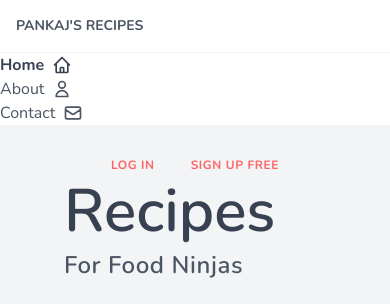
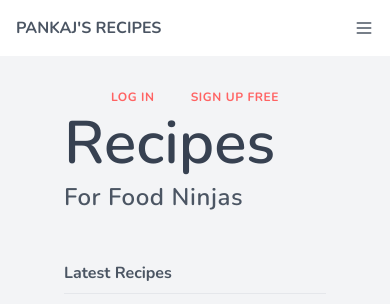
Before and after one commit to p-gurbani/tailwindcss, a website: page public/index.html in a window 390 px wide. Shown: the top 304 px of the page. Drawn offline with nearby package versions, Linux system fonts and the light colour scheme.

Commit message:
Complete frontend design

```diff
--- a/public/index.html
+++ b/public/index.html
@@ -8,19 +8,37 @@
   </head>
   <body class="text-gray-600 font-body">
     <div class="grid md:grid-cols-3">
-      <div class="md:col-span-1">
-        <nav>
-          <div>
-            <h1 class="font-bold uppercase p-4 border-b border-gray-100">
-              <a class="text-sm md:text-lg" href="/">Pankaj's Recipes</a>
+      <div class="md:col-span-1 md:flex md:justify-end">
+        <nav class="text-right w-full">
+          <div
+            class="flex items-center justify-between md:justify-end border-b border-gray-100"
+          >
+            <h1 class="font-bold uppercase p-4">
+              <a class="hover:text-gray-800" href="/">Pankaj's Recipes</a>
             </h1>
+            <div class="px-4 cursor-pointer md:hidden" id="menuToggle">
+              <svg
+                class="w-5 h-5"
+                fill="none"
+                stroke="currentColor"
+                viewBox="0 0 24 24"
+                xmlns="http://www.w3.org/2000/svg"
+              >
+                <path
+                  stroke-linecap="round"
+                  stroke-linejoin="round"
+                  stroke-width="2"
+                  d="M4 6h16M4 12h16M4 18h16"
+                ></path>
+              </svg>
+            </div>
           </div>
-          <ul>
-            <li class="text-gray-700 font-bold">
-              <a class="flex items-center" href="#">
+          <ul class="mt-6 hidden md:block" id="menu">
+            <li class="nav-item nav-active">
+              <a class="flex items-center justify-end" href="#">
                 <span>Home</span>
                 <svg
-                  class="w-5 h-5 ml-2"
+                  class="w-5 h-5 mx-2"
                   fill="none"
                   stroke="currentColor"
                   viewBox="0 0 24 24"
@@ -35,11 +53,11 @@
                 </svg>
               </a>
             </li>
-            <li>
-              <a class="flex items-center" href="#">
+            <li class="nav-item">
+              <a class="flex items-center justify-end" href="#">
                 <span>About</span>
                 <svg
-                  class="w-5 h-5 ml-2"
+                  class="w-5 h-5 mx-2"
                   fill="none"
                   stroke="currentColor"
                   viewBox="0 0 24 24"
@@ -54,11 +72,11 @@
                 </svg>
               </a>
             </li>
-            <li>
-              <a class="flex items-center" href="#">
+            <li class="nav-item">
+              <a class="flex items-center justify-end" href="#">
                 <span>Contact</span>
                 <svg
-                  class="w-5 h-5 ml-2"
+                  class="w-5 h-5 mx-2"
                   fill="none"
                   stroke="currentColor"
                   viewBox="0 0 24 24"
@@ -80,8 +98,16 @@
 
       <main class="px-16 py-6 bg-gray-100 md:col-span-2">
         <div class="flex justify-center md:justify-end">
-          <a class="btn btn-primary text-primary" href="#">Log In</a>
-          <a class="btn btn-primary text-primary ml-3" href="#">Sign Up Free</a>
+          <a
+            class="btn btn-primary text-primary transition ease-out duration-500"
+            href="#"
+            >Log In</a
+          >
+          <a
+            class="btn btn-primary text-primary ml-3 transition ease-out duration-500"
+            href="#"
+            >Sign Up Free</a
+          >
         </div>
 
         <header>
@@ -100,7 +126,7 @@
             class="mt-8 grid grid-cols-1 sm:grid-cols-2 lg:grid-cols-3 gap-10"
           >
             <!-- Cards go here -->
-            <div class="card">
+            <div class="card hover:shadow-xl">
               <img
                 class="w-full h-36 sm:h-48 object-cover"
                 src="https://yupitsvegan.com/wp-content/uploads/2020/05/hearty-vegetable-stew-2.jpg"
@@ -131,7 +157,7 @@
               </div>
             </div>
 
-            <div class="card">
+            <div class="card hover:shadow-xl">
               <img
                 class="w-full h-36 sm:h-48 object-cover"
                 src="https://hot-thai-kitchen.com/wp-content/uploads/2021/11/chili-garlic-noodles-blog.jpg"
@@ -160,7 +186,7 @@
               </div>
             </div>
 
-            <div class="card">
+            <div class="card hover:shadow-xl">
               <img
                 class="w-full h-36 sm:h-48 object-cover"
                 src="https://images.media-allrecipes.com/userphotos/8146947.jpg"
@@ -201,7 +227,7 @@
 
           <div class="flex justify-center">
             <div
-              class="btn bg-secondary-200 text-secondary-100 py-1 px-2 text-center"
+              class="btn bg-secondary-200 text-secondary-100 py-1 px-2 text-center hover:shadow-inner transform hover:scale-110 hover:bg-opacity-50 transition ease-in-out duration-300"
             >
               Load more
             </div>
@@ -209,5 +235,6 @@
         </div>
       </main>
     </div>
+    <script src="index.js"></script>
   </body>
 </html>
--- /dev/null
+++ b/public/index.js
@@ -0,0 +1,6 @@
+const toggle = document.querySelector("#menuToggle");
+const menu = document.querySelector("#menu");
+
+toggle.addEventListener("click", () => {
+  menu.classList.toggle("hidden");
+});
--- a/src/styles.css
+++ b/src/styles.css
@@ -17,5 +17,13 @@
 }
 
 .btn-primary {
-  @apply border-primary md:border-2;
+  @apply border-primary md:border-2 md:hover:bg-primary md:hover:text-white;
 }
+
+.nav-item {
+  @apply mb-6 border-r-4 border-white;
+}
+
+.nav-active {
+  @apply text-gray-700 font-bold border-r-4 border-primary;
+}
```
Also changed, not shown: public/styles.css.
